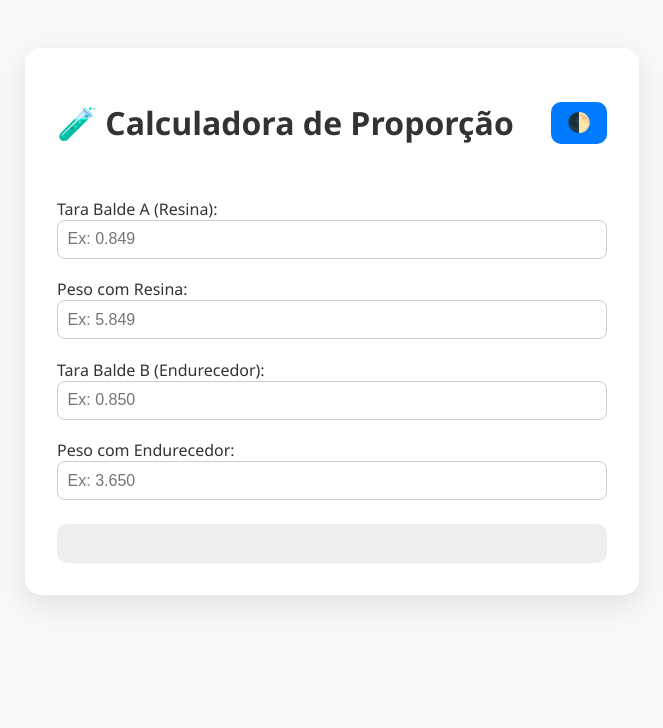
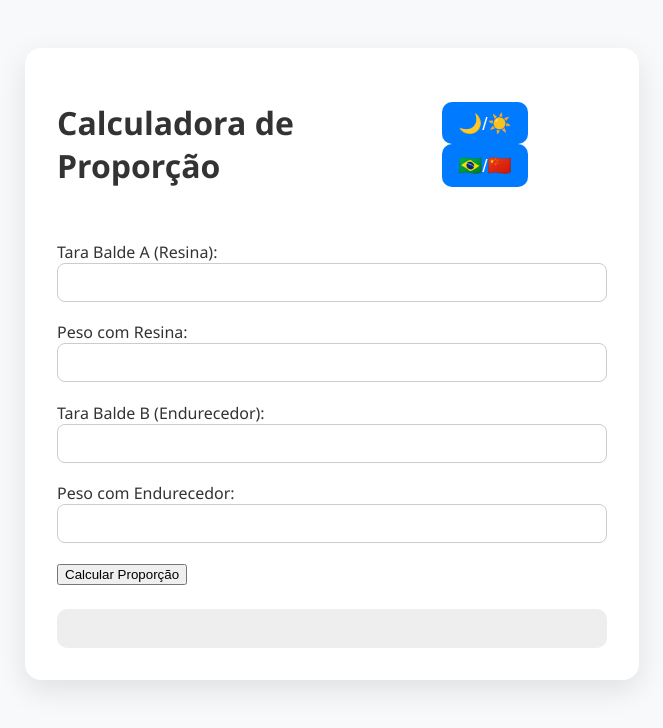
Before and after one commit to Zhanixx/teste-proporcao, a plain HTML site: page index.html in a window 1280 px wide. Shown: the whole page, without its empty margins (308-971 px from the left). Drawn offline with Linux system fonts and the light colour scheme.

Commit message:
Update index.html

```diff
--- a/index.html
+++ b/index.html
@@ -3,36 +3,41 @@
 <head>
   <meta charset="UTF-8" />
   <meta name="viewport" content="width=device-width, initial-scale=1.0" />
-  <title>Calculadora de Proporção</title>
+  <title>Calculadora de Proporção Epóxi</title>
   <link rel="stylesheet" href="style.css" />
 </head>
 <body>
-  <div class="container fade-in">
+  <div class="container">
     <header>
-      <h1>🧪 Calculadora de Proporção</h1>
-      <button id="toggleTheme" title="Alternar entre claro e escuro">🌓</button>
+      <h1 id="titulo">Calculadora de Proporção</h1>
+      <div class="toolbar">
+        <button id="toggleTheme">🌙/☀️</button>
+        <button id="toggleLang">🇧🇷/🇨🇳</button>
+      </div>
     </header>
 
     <form id="proportionForm">
       <div class="form-group">
-        <label title="Peso do balde vazio A">Tara Balde A (Resina):</label>
-        <input type="number" step="0.001" id="taraA" placeholder="Ex: 0.849" required />
+        <label data-pt="Tara Balde A (Resina):" data-zh="空桶A（树脂）皮重：">Tara Balde A (Resina):</label>
+        <input type="number" step="0.001" id="taraA" required />
       </div>
       <div class="form-group">
-        <label title="Peso total com resina no balde A">Peso com Resina:</label>
-        <input type="number" step="0.001" id="cheioA" placeholder="Ex: 5.849" required />
+        <label data-pt="Peso com Resina:" data-zh="加树脂后的重量：">Peso com Resina:</label>
+        <input type="number" step="0.001" id="cheioA" required />
       </div>
       <div class="form-group">
-        <label title="Peso do balde vazio B">Tara Balde B (Endurecedor):</label>
-        <input type="number" step="0.001" id="taraB" placeholder="Ex: 0.850" required />
+        <label data-pt="Tara Balde B (Endurecedor):" data-zh="空桶B（固化剂）皮重：">Tara Balde B (Endurecedor):</label>
+        <input type="number" step="0.001" id="taraB" required />
       </div>
       <div class="form-group">
-        <label title="Peso total com endurecedor no balde B">Peso com Endurecedor:</label>
-        <input type="number" step="0.001" id="cheioB" placeholder="Ex: 3.650" required />
+        <label data-pt="Peso com Endurecedor:" data-zh="加固化剂后的重量：">Peso com Endurecedor:</label>
+        <input type="number" step="0.001" id="cheioB" required />
       </div>
+
+      <button type="button" id="calcularBtn" class="btn-calcular">Calcular Proporção</button>
     </form>
 
-    <div id="resultado" class="resultado fade-in"></div>
+    <div id="resultado" class="resultado"></div>
   </div>
 
   <script src="script.js"></script>
```
